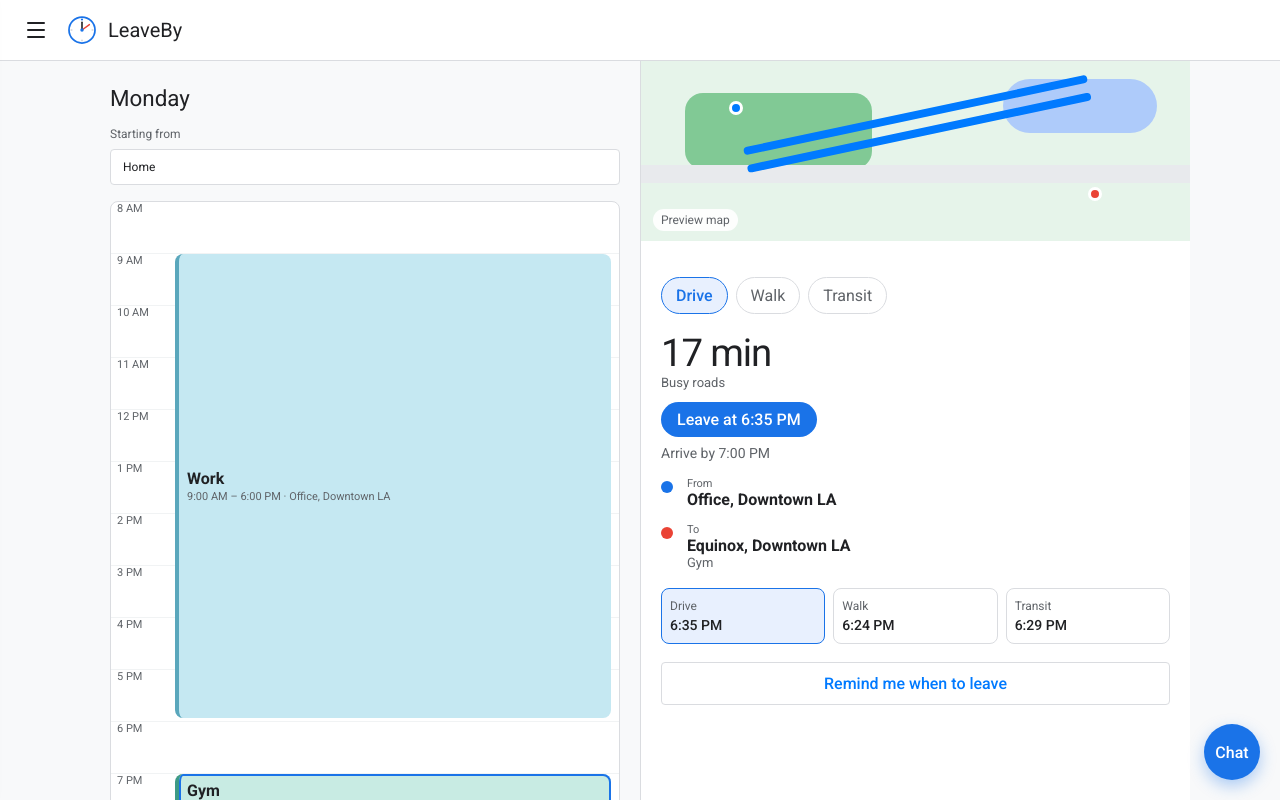
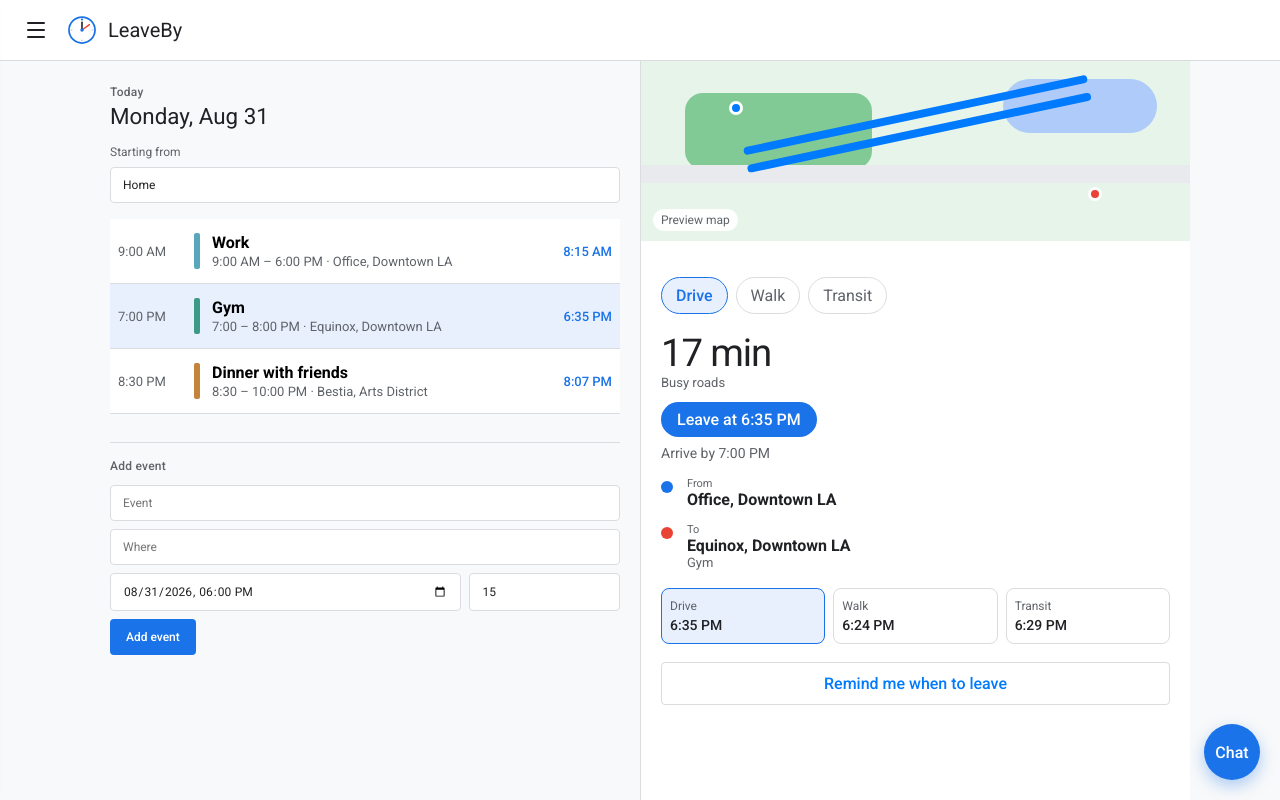
Before and after one commit to sadaffsobhanii/SafProjects, a React (Vite) app: page / in a window 1280 px wide. Shown: the top 800 px of the page. Built offline with nearby package versions, Linux system fonts and the light colour scheme.

Commit message:
Restore the simple event list instead of a day grid
Keep Work, Gym, and Bestia dinner, but show them as a list with time, color bar, and leave time.

Co-authored-by: sadaffsobhanii <sadaffsobhanii@users.noreply.github.com>

```diff
--- a/src/App.jsx
+++ b/src/App.jsx
@@ -4,13 +4,9 @@ import {
   compareModes,
   defaultArriveAt,
   estimateBases,
-  eventLayout,
   EVENT_COLORS,
   formatRange,
   formatTime,
-  HOUR_HEIGHT,
-  DAY_START_HOUR,
-  DAY_END_HOUR,
   MODES,
   planTrip,
   SAMPLE_CALENDAR,
@@ -177,8 +173,13 @@ export default function App() {
 
         <main className="workspace">
           <section className="agenda">
+            <p className="kicker">Today</p>
             <h2>
-              {selected.arriveAt.toLocaleDateString('en-US', { weekday: 'long' })}
+              {selected.arriveAt.toLocaleDateString('en-US', {
+                weekday: 'long',
+                month: 'short',
+                day: 'numeric',
+              })}
             </h2>
             <label className="home-field">
               Starting from
@@ -188,59 +189,35 @@ export default function App() {
                 aria-label="Starting location"
               />
             </label>
-            <div className="day">
-              <div
-                className="day-hours"
-                style={{ height: (DAY_END_HOUR - DAY_START_HOUR) * HOUR_HEIGHT }}
-              >
-                {Array.from({ length: DAY_END_HOUR - DAY_START_HOUR }, (_, i) => {
-                  const hour = DAY_START_HOUR + i
-                  const label = new Date()
-                  label.setHours(hour, 0, 0, 0)
-                  return (
-                    <div key={hour} className="day-hour" style={{ height: HOUR_HEIGHT }}>
-                      {label.toLocaleTimeString('en-US', { hour: 'numeric' })}
-                    </div>
-                  )
-                })}
-              </div>
-              <div
-                className="day-track"
-                style={{ height: (DAY_END_HOUR - DAY_START_HOUR) * HOUR_HEIGHT }}
-              >
-                {events.map((event) => {
-                  const box = eventLayout(event)
-                  const split = events.some(
-                    (other) =>
-                      other.id !== event.id &&
-                      other.arriveAt.getTime() === event.arriveAt.getTime(),
-                  )
-                  const right = split && event.lane === 1
-                  return (
+            <ul>
+              {events.map((event) => (
+                <li key={event.id}>
                   <button
-                      key={event.id}
                     type="button"
-                      className={event.id === selected.id ? 'block on' : 'block'}
-                      style={{
-                        top: box.top,
-                        height: box.height,
-                        left: right ? 'calc(50% + 4px)' : 8,
-                        width: split ? 'calc(50% - 12px)' : 'calc(100% - 16px)',
-                        background: event.color,
-                        borderLeftColor: event.accent || event.color,
-                      }}
+                    className={event.id === selected.id ? 'event on' : 'event'}
                     onClick={() => setSelectedId(event.id)}
                   >
+                    <span className="when">{formatTime(event.arriveAt)}</span>
+                    <span
+                      className="bar"
+                      style={{ background: event.accent || event.color }}
+                    />
+                    <span className="copy">
                       <strong>{event.title}</strong>
-                      <span>
+                      <em>
                         {formatRange(event.arriveAt, event.endsAt)}
                         {event.location ? ` · ${event.location}` : ''}
+                      </em>
+                    </span>
+                    <span className="leave">
+                      {event.plan.impossible
+                        ? '—'
+                        : formatTime(event.plan.leaveAt)}
                     </span>
                   </button>
-                  )
-                })}
-              </div>
-            </div>
+                </li>
+              ))}
+            </ul>
 
             <form className="add" onSubmit={addEvent}>
               <p className="kicker">Add event</p>
```
Lines whose indentation alone changed are shown as unchanged.
